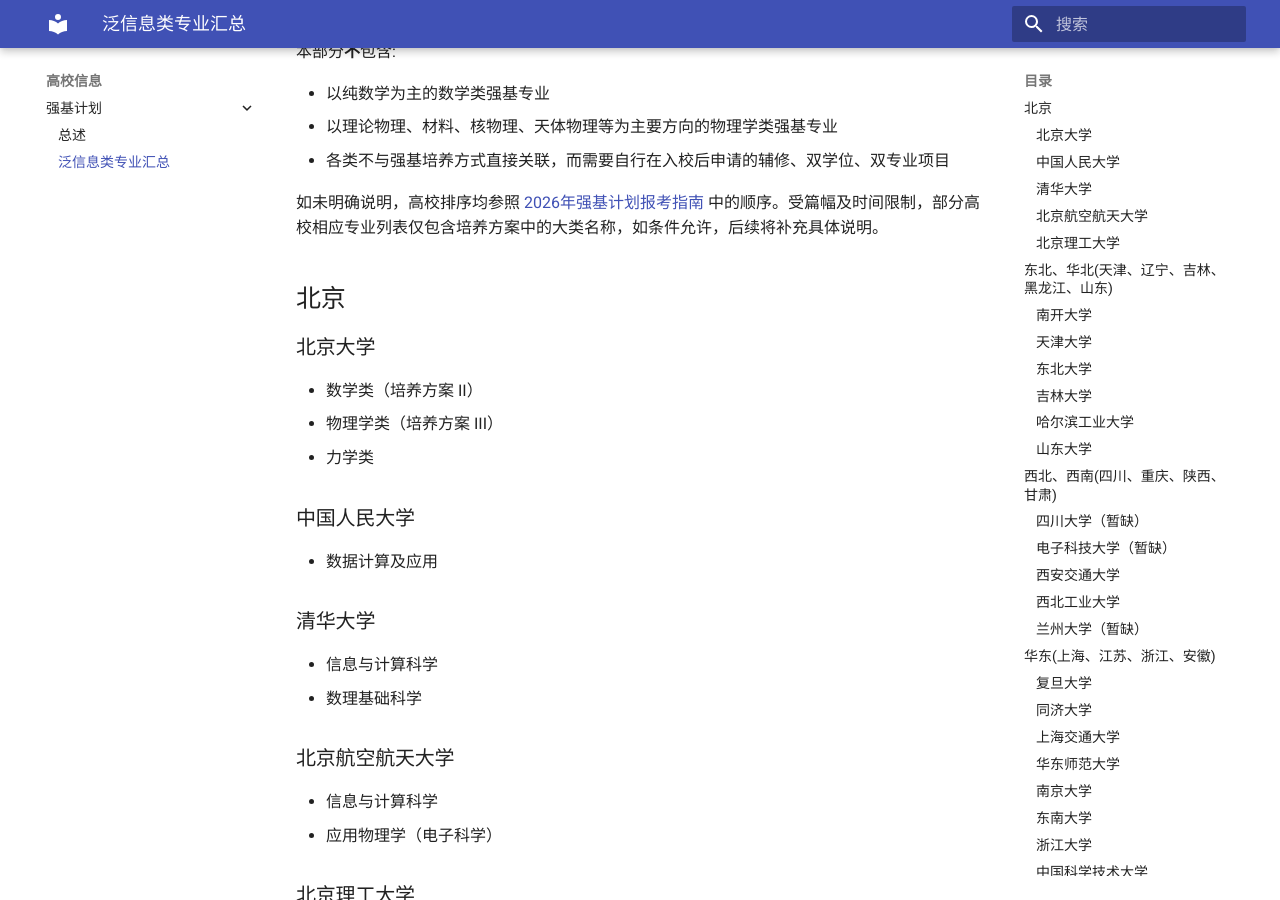
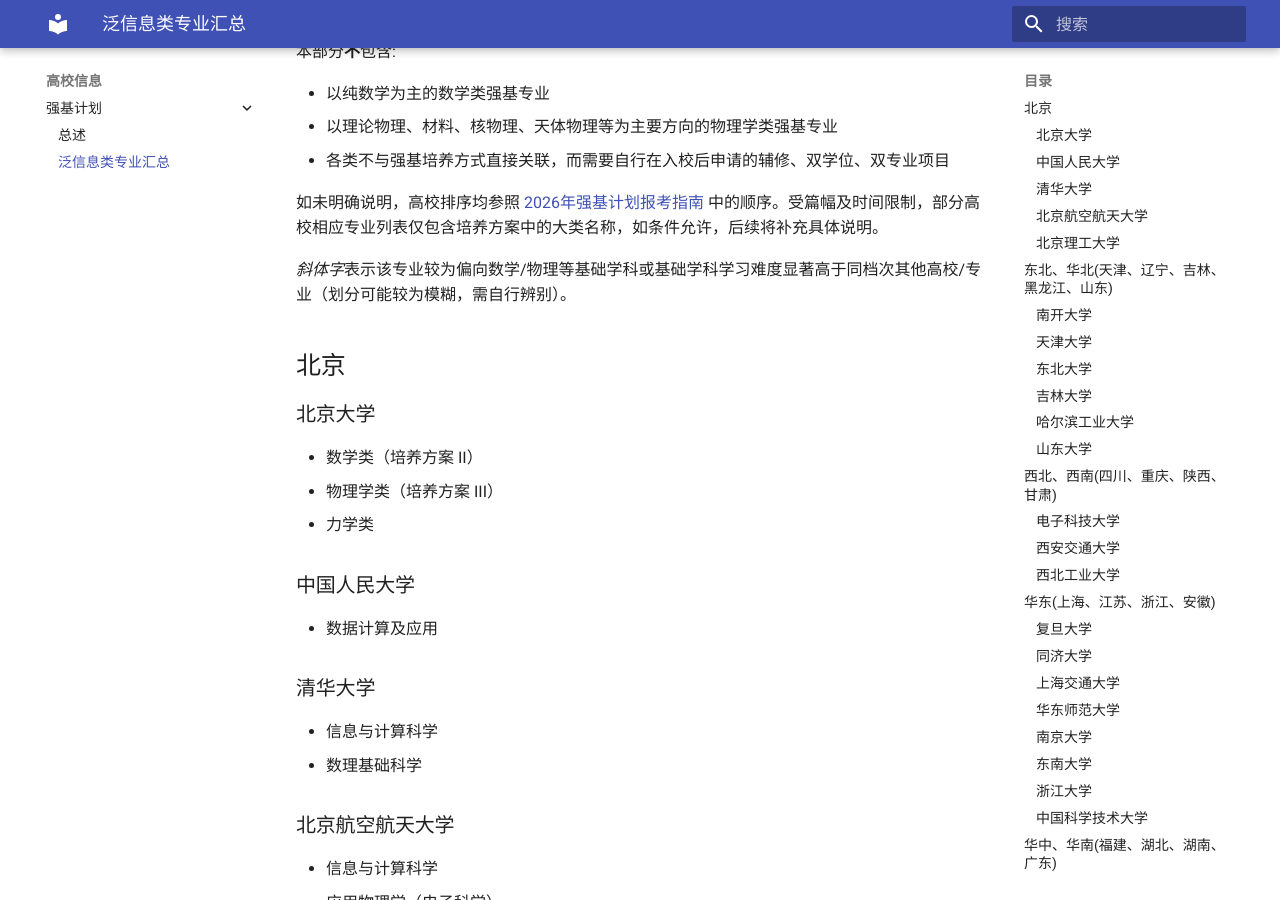
Before and after one commit to AFOIer/AFOIer, an MkDocs documentation site: the page built from docs/colleges/oh-cs.md, in a window 1280 px wide and 900 px high, scrolled down 406 px. Built offline with MkDocs 1.6.1 and Material for MkDocs 9.7.7, drawn with Linux system fonts in a browser that asks for light colours; some of the changed text lies outside the part shown.

Commit message:
oh-cs.md

```diff
--- a/docs/colleges/oh-cs.md
+++ b/docs/colleges/oh-cs.md
@@ -15,6 +15,8 @@
 - 各类不与强基培养方式直接关联，而需要自行在入校后申请的辅修、双学位、双专业项目
 
 如未明确说明，高校排序均参照 [2026年强基计划报考指南](https://gaokao.chsi.com.cn/gkzt/jcxkzs) 中的顺序。受篇幅及时间限制，部分高校相应专业列表仅包含培养方案中的大类名称，如条件允许，后续将补充具体说明。
+
+*斜体字*表示该专业较为偏向数学/物理等基础学科或基础学科学习难度显著高于同档次其他高校/专业（划分可能较为模糊，需自行辨别）。
 
 ## 北京
 
@@ -63,17 +65,16 @@
 
 ## 西北、西南(四川、重庆、陕西、甘肃)
 
-### 四川大学（暂缺）
-
-### 电子科技大学（暂缺）
+### 电子科技大学
+- 信息与计算科学（计算机科学与工程学院）
+- 数理基础科学（集成电路科学与工程学院）
+- *应用物理学*
 
 ### 西安交通大学
 - 数学类（信息与计算科学-智能科学）
 
 ### 西北工业大学
 - 数学类（信息与计算科学-计算机学院）
-
-### 兰州大学（暂缺）
 
 ## 华东(上海、江苏、浙江、安徽)
 
@@ -84,10 +85,10 @@
 - 数学与应用数学（智能科学）
 
 ### 上海交通大学
-- 数学与应用数学（智能科学）（入校一年后校内选拔）
+- *数学与应用数学（智能科学）（入校一年后校内选拔）*
 
 ### 华东师范大学
-- 数学与应用数学（智能科学）
+- *数学与应用数学（智能科学）*
 
 ### 南京大学
 - 信息与计算科学
@@ -97,7 +98,7 @@
 - 物理学类（集成电路学院）
 
 ### 浙江大学
-- 数学与应用数学（智能科学）
+- *数学与应用数学（智能科学）*
 - 物理学（电子科学）
 
 ### 中国科学技术大学
@@ -117,9 +118,8 @@
 - 数学与应用数学（计算机科学与技术学院）
 - 物理学（集成电路学院）
 
-### 中南大学（暂缺）
-
 ### 中山大学
 - 数学与应用数学（计算机学院）
 
-### 华南理工大学（暂缺）
+### 华南理工大学
+- 应用物理学（电子科学）
```
